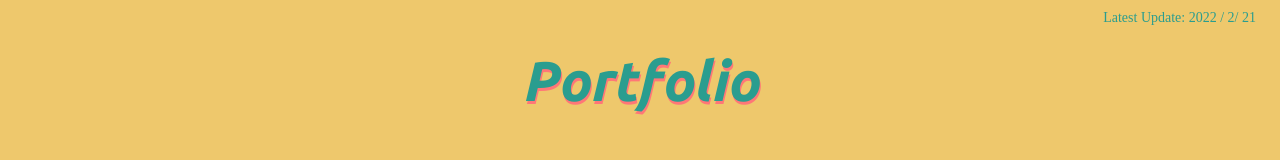
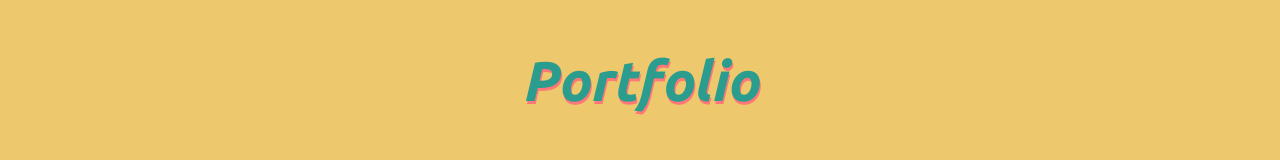
Before and after one commit to kohjean/portfolio, a Vue app: page / in a window 1280 px wide. Shown: the top 160 px of the page. Built offline with nearby package versions, Linux system fonts and the light colour scheme; what vue-smoothscroll would draw is missing.

Commit message:
Change: 最終更新日を表示していたのを無くした

```diff
--- a/src/App.vue
+++ b/src/App.vue
@@ -2,10 +2,6 @@
   <div id="container">
     <header>
       <h1 class="text-center" id="what">Portfolio</h1>
-      <p id="when">
-        <span class="text-wrap">Latest Update</span>
-        <span class="text-wrap">: {{ latestDay }}</span>
-      </p>
     </header>
 
     <Nav v-on:change-content="changeContent" />
--- a/src/assets/css/main.scss
+++ b/src/assets/css/main.scss
@@ -72,17 +72,6 @@ header {
   text-shadow: 0 2px #333;
 }
 
-#when {
-  font-family: Bernard MT Condensed;
-  width: 40%;
-  margin-left: auto;
-  text-align: right;
-  font-size: 1.4rem;
-  padding-top: 1rem;
-  padding-right: 2.4rem;
-  color: #2a9d8f;
-}
-
 .text-wrap {
   display: inline-block;
 }
```
